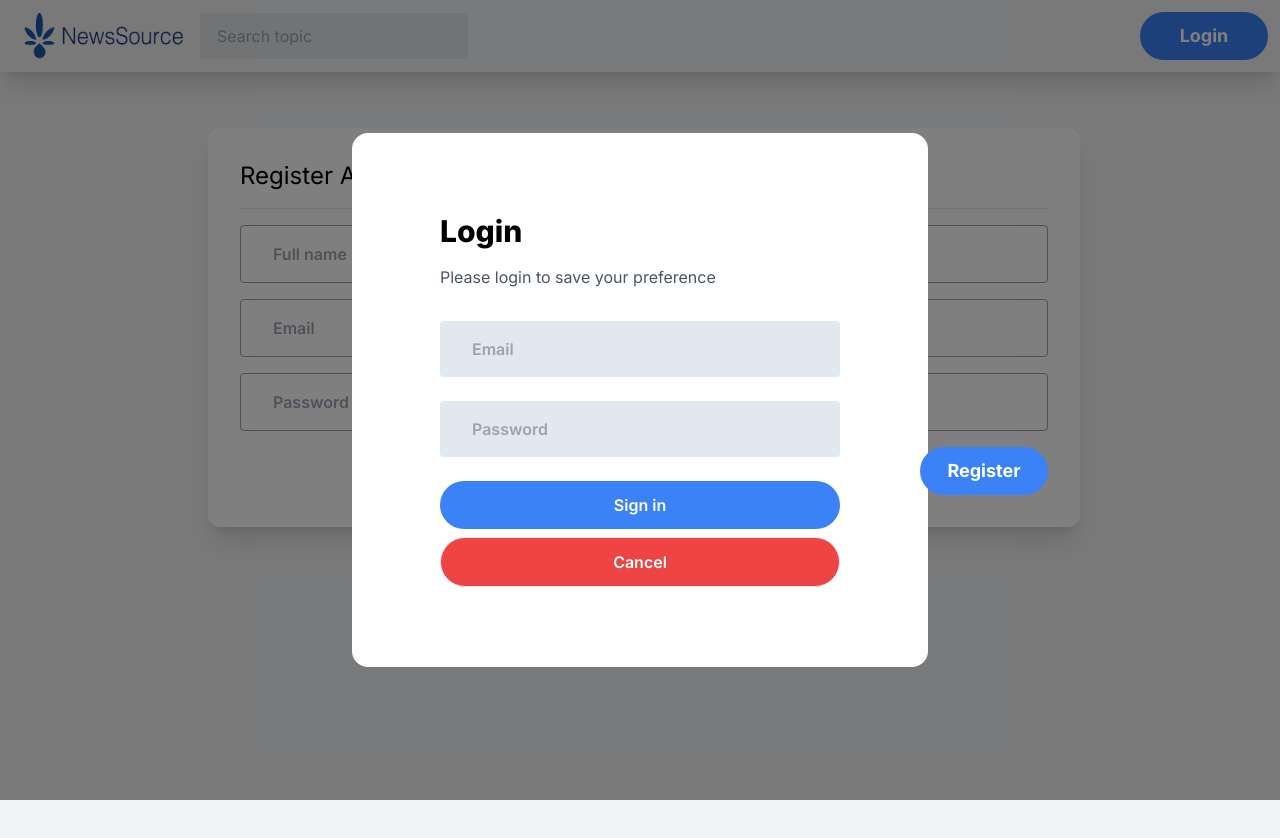
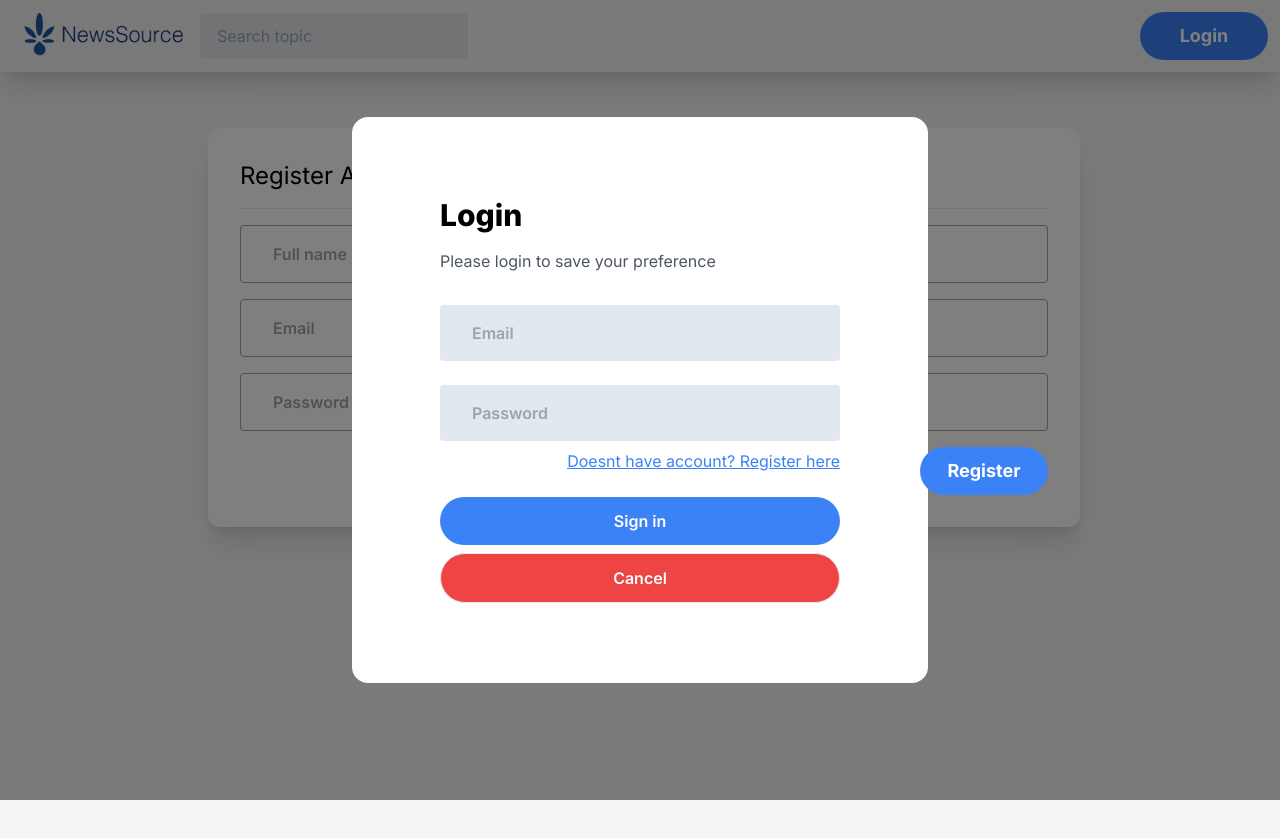
Before and after one commit to ramdhani-lukman/news-fe, a Next.js app: page /register in a window 1280 px wide. Both pictures are taken after a click on the button "Login". Shown: the top 838 px of the page. Built offline with nearby package versions, Linux system fonts and the light colour scheme.

Commit message:
register redirect

```diff
--- a/app/register/page.tsx
+++ b/app/register/page.tsx
@@ -11,6 +11,7 @@ export default function page() {
 
     const handleRegister = (e : any) => {
         e.preventDefault();
+
         const baseURL = process.env.NEXT_PUBLIC_API_BASEURL;
         const completeURL = baseURL+"/api/register";
 
@@ -74,7 +75,7 @@ export default function page() {
                 </div>
 
                 <div className="flex justify-end w-full">
-                    <button className="group relative h-12 w-32 overflow-hidden rounded-3xl bg-blue-500 text-lg font-bold text-white" onClick={() => {handleRegister(this)}} >
+                    <button className="group relative h-12 w-32 overflow-hidden rounded-3xl bg-blue-500 text-lg font-bold text-white" onClick={handleRegister} >
                         Register
                     </button>
                 </div>
--- a/components/navbar.tsx
+++ b/components/navbar.tsx
@@ -2,6 +2,7 @@
 import React, { useEffect, useState } from "react";
 import ProfileButton from "./navbar/ProfileButton";
 import LoginButton from "./navbar/LoginButton";
+import Link from "next/link";
 
 export default function Navbar() {
     const [user, setUser] = useState(false);
@@ -19,7 +20,10 @@ export default function Navbar() {
     return (
         <div className="flex justify-between p-3 place-items-center shadow-xl">
             <div className="mx-3 flex">
-                <img src="/images/logo.png" className="max-w-[160px]" />
+                <Link href="/">
+                    <img src="/images/logo.png" className="max-w-[160px]" />
+                </Link>
+
                 <input
                     className="delay-75
                         ml-4
--- a/components/navbar/LoginModal.tsx
+++ b/components/navbar/LoginModal.tsx
@@ -1,6 +1,7 @@
 import axios from "axios";
 import React, { useEffect, useState } from "react";
 import ErrorAlert from "../ErrorAlert";
+import Link from "next/link";
 
 export default function LoginModal({showLoginModal,setShowLoginModal, setUser}) {
     const [modalClassName,setModalClassName] = useState('hidden');
@@ -50,12 +51,16 @@ export default function LoginModal({showLoginModal,setShowLoginModal, setUser})
                             <div className="mb-6">
                                 <input type="email" name="email" className="w-full py-4 px-8 bg-slate-200 placeholder:font-semibold rounded hover:ring-1 outline-blue-500" placeholder="Email" onChange={(e) => setEmail(e.target.value)}/>
                             </div>
-                            <div className="mb-6">
+                            <div className="">
                                 <input type="password" name="password" className="w-full py-4 px-8 bg-slate-200 placeholder:font-semibold rounded hover:ring-1 outline-blue-500 " placeholder="Password" onChange={(e) => setPassword(e.target.value)} />
                             </div>
                         </form>
 
-                        <div className="space-y-2">
+                        <div className="mt-2 text-right underline text-blue-500">
+                            <Link href={'/register'} onClick={() => setShowLoginModal(false)}> Doesnt have account? Register here </Link>
+                        </div>
+
+                        <div className="space-y-2 mt-6">
                             <button className="p-3 bg-blue-500 rounded-full text-white w-full font-semibold" onClick={handleLogin} >
                                 Sign in
                             </button>
```
